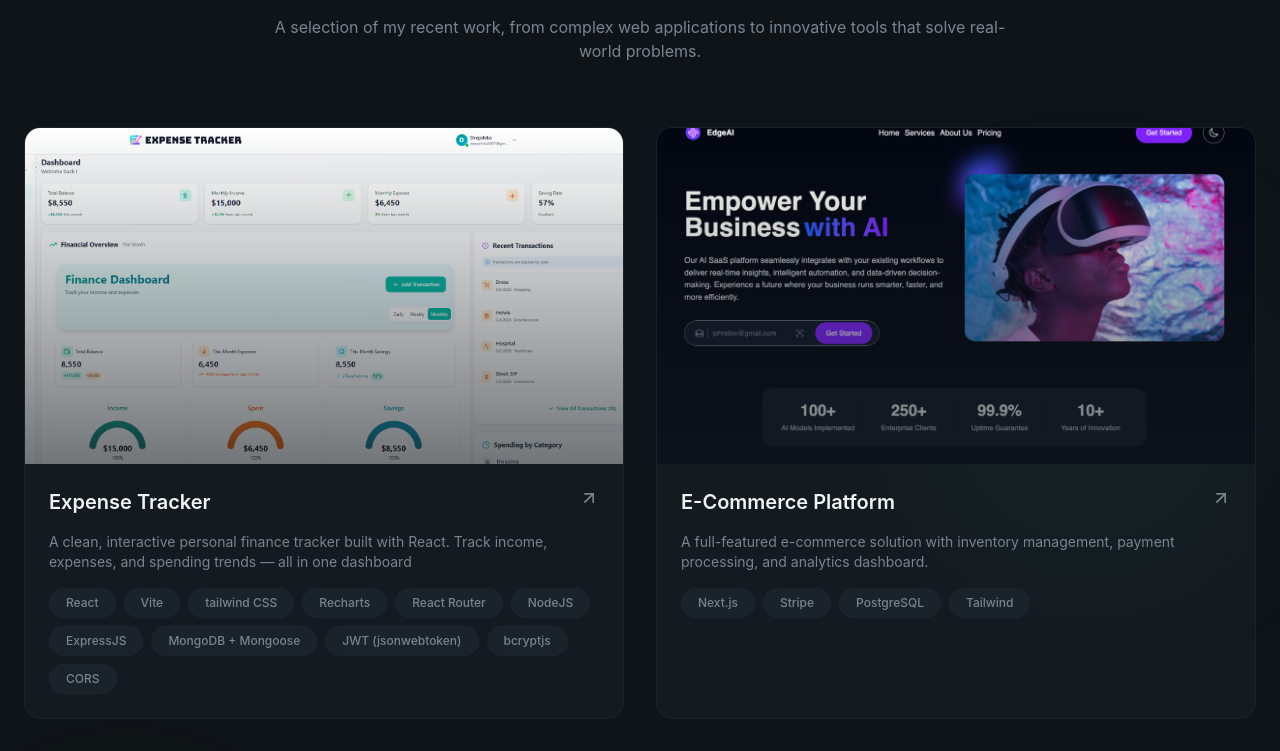
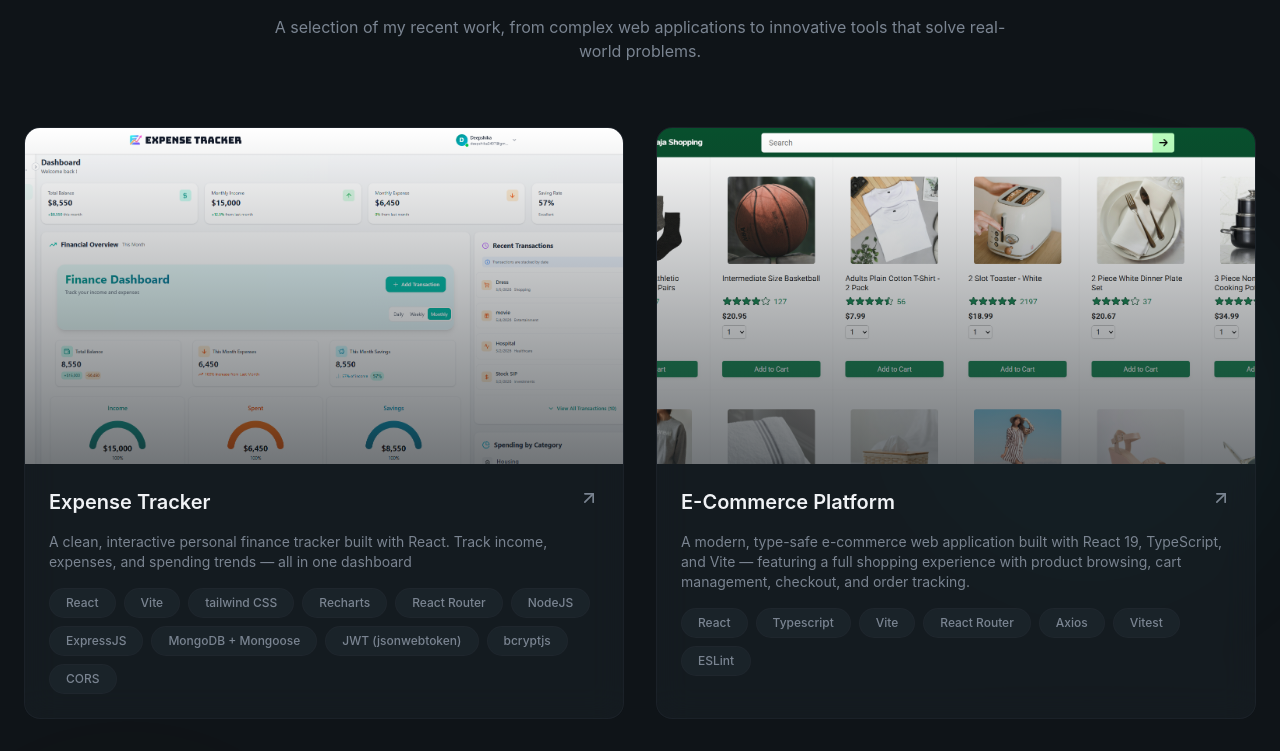
Before and after one commit to deepshikava/dev-personal-portfolio, a React (Vite) app: page / in a window 1280 px wide. Shown: the part 4080-4831 px from the top of the page. Built offline with nearby package versions, Linux system fonts and the light colour scheme.

Commit message:
Updated ecommerce project

```diff
--- a/src/sections/Projects.jsx
+++ b/src/sections/Projects.jsx
@@ -26,11 +26,19 @@ const projects = [
   {
     title: "E-Commerce Platform",
     description:
-      "A full-featured e-commerce solution with inventory management, payment processing, and analytics dashboard.",
-    image: "/projects/project2.png",
-    tags: ["Next.js", "Stripe", "PostgreSQL", "Tailwind"],
-    link: "#",
-    github: "#",
+      "A modern, type-safe e-commerce web application built with React 19, TypeScript, and Vite — featuring a full shopping experience with product browsing, cart management, checkout, and order tracking.",
+    image: "/projects/ecommerce_react_project.png",
+    tags: [
+      "React",
+      "Typescript",
+      "Vite",
+      "React Router",
+      "Axios",
+      "Vitest",
+      "ESLint",
+    ],
+    link: "http://ecommerce-project-react-env.eba-qpkqcbgg.ap-southeast-1.elasticbeanstalk.com/",
+    github: "https://github.com/deepshikava/react-ecommerce-project-ts",
   },
   {
     title: "AI Writing Assistant",
@@ -147,10 +155,12 @@ export const Projects = () => {
 
         {/* View All CTA */}
         <div className="text-center mt-12 animate-fade-in animation-delay-500">
-          <AnimatedBorderButton>
-            View All Projects
-            <ArrowUpRight className="w-5 h-5" />
-          </AnimatedBorderButton>
+          <a href="https://github.com/deepshikava?tab=repositories">
+            <AnimatedBorderButton>
+              View All Projects
+              <ArrowUpRight className="w-5 h-5" />
+            </AnimatedBorderButton>
+          </a>
         </div>
       </div>
     </section>
```
Also changed, not shown: public/projects/ecommerce_react_project.png (added), public/projects/project2.png (deleted).
